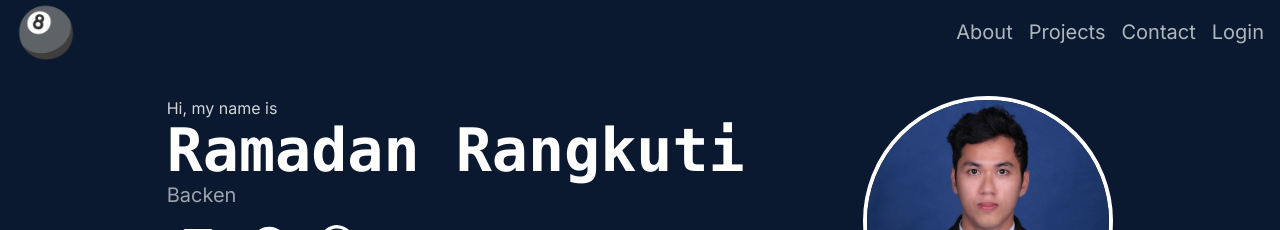
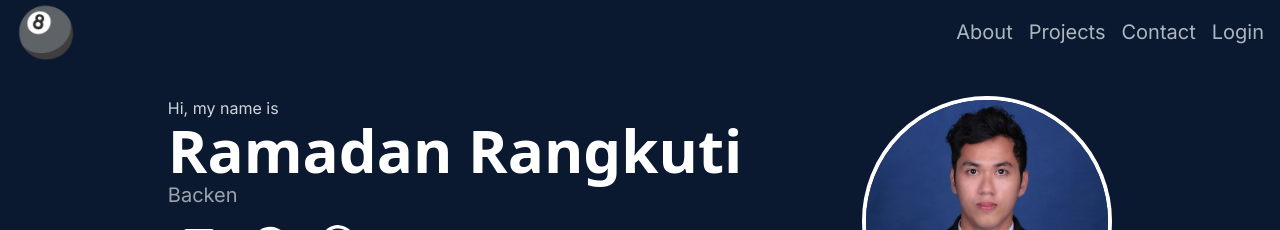
Before and after one commit to RamadanRangkuti/fe_portofolio, a Next.js app: page / in a window 1280 px wide. Shown: the top 230 px of the page. Built offline with nearby package versions, Linux system fonts and the light colour scheme; no server answers.

Commit message:
font hero

```diff
--- a/src/components/HeroSection.jsx
+++ b/src/components/HeroSection.jsx
@@ -104,7 +104,7 @@ const HeroSection = () => {
         </div>
         <div>
           <h3 className="text-gray-300 text-base hidden md:block">Hi, my name is</h3>
-          <h1 className="text-white text-center font-bold text-4xl sm:text-4xl md:text-4xl lg:text-6xl mb-px font-mono">{profile.name || 'Ramadan Rangkuti'}</h1>
+          <h1 className="text-white text-center font-semibold text-2xl sm:text-4xl md:text-4xl lg:text-6xl mb-px font-sans">{profile.name || 'Ramadan Rangkuti'}</h1>
           <div className='flex justify-center md:justify-normal'>
             <TypeAnimation
                 sequence={[
```
